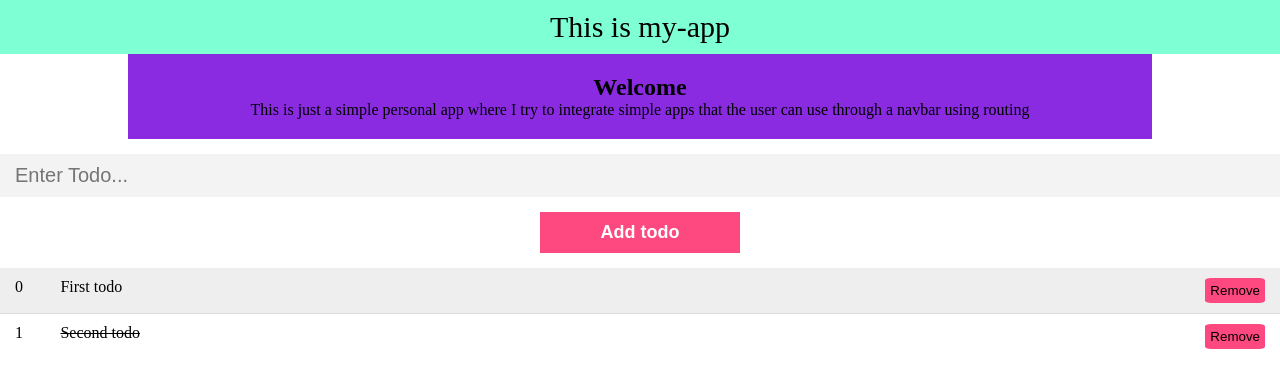
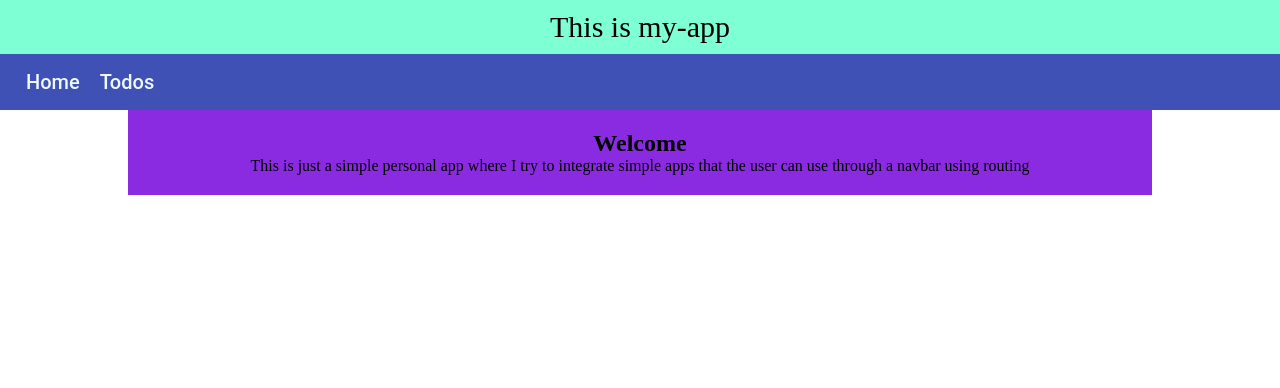
Before and after one commit to KoliosMarios/My-Angular-App, an Angular app in the folder my-app/: page / in a window 1280 px wide. Shown: the top 388 px of the page. Built offline with nearby package versions, Linux system fonts and the light colour scheme.

Commit message:
add navbar and routing

```diff
--- a/my-app/src/app/app-routing.module.ts
+++ b/my-app/src/app/app-routing.module.ts
@@ -1,10 +1,31 @@
 import { NgModule } from '@angular/core';
 import { RouterModule, Routes } from '@angular/router';
+import { TodosComponent } from './todos/todos.component';
+import { WelcomeComponent } from './welcome/welcome.component';
+import { ErrorComponent } from './error/error.component';
 
-const routes: Routes = [];
+const routes: Routes = [
+  {
+    path: '',
+    component: WelcomeComponent,
+  },
+  {
+    path: 'home',
+    component: WelcomeComponent,
+  },
+  {
+    path: 'todos',
+    component: TodosComponent,
+  },
+  {
+    path: '**',
+    component: ErrorComponent,
+  },
+];
 
 @NgModule({
   imports: [RouterModule.forRoot(routes)],
-  exports: [RouterModule]
+  exports: [RouterModule],
 })
-export class AppRoutingModule { }
+export class AppRoutingModule {}
+export const routingComponents = [WelcomeComponent, TodosComponent, ErrorComponent];
--- a/my-app/src/app/app.component.css
+++ b/my-app/src/app/app.component.css
@@ -0,0 +1,27 @@
+.nav {
+  position: sticky;
+  top: 0;
+  width: 100%;
+  background-color: #3f51b5;
+  display: flex;
+  padding: 0 16px;
+  align-items: center;
+  height: 56px;
+  font: 500 20px/32px Roboto, "Helvetica Neue", sans-serif;
+}
+.nav-link {
+  text-decoration: none;
+  color: aliceblue;
+  padding-left: 10px;
+  padding-right: 10px;
+}
+
+.nav-link:hover {
+  border-radius: 10px;
+  background-color: #5b73fa;
+}
+
+.active {
+  text-decoration: underline;
+  color: red;
+}
--- a/my-app/src/app/app.component.html
+++ b/my-app/src/app/app.component.html
@@ -1,4 +1,6 @@
 <header>This is {{ title }}</header>
-<app-welcome></app-welcome>
-<app-todos></app-todos>
+<div class="nav">
+  <a class="nav-link" routerLink="home" routerLinkActive="active">Home</a>
+  <a class="nav-link" routerLink="todos" routerLinkActive="active">Todos</a>
+</div>
 <router-outlet></router-outlet>
--- /dev/null
+++ b/my-app/src/app/error/error.component.html
@@ -0,0 +1,2 @@
+<h1>ERROR</h1>
+<h3>Page doesn't exist</h3>
--- /dev/null
+++ b/my-app/src/app/error/error.component.ts
@@ -0,0 +1,15 @@
+import { Component, OnInit } from '@angular/core';
+
+@Component({
+  selector: 'app-error',
+  templateUrl: './error.component.html',
+  styleUrls: ['./error.component.css']
+})
+export class ErrorComponent implements OnInit {
+
+  constructor() { }
+
+  ngOnInit(): void {
+  }
+
+}
```
Also changed, not shown: my-app/src/app/app.module.ts (+3 -4 lines), my-app/src/app/error/error.component.css (added), 1 other file (tests, documents, lock files or other folders).
